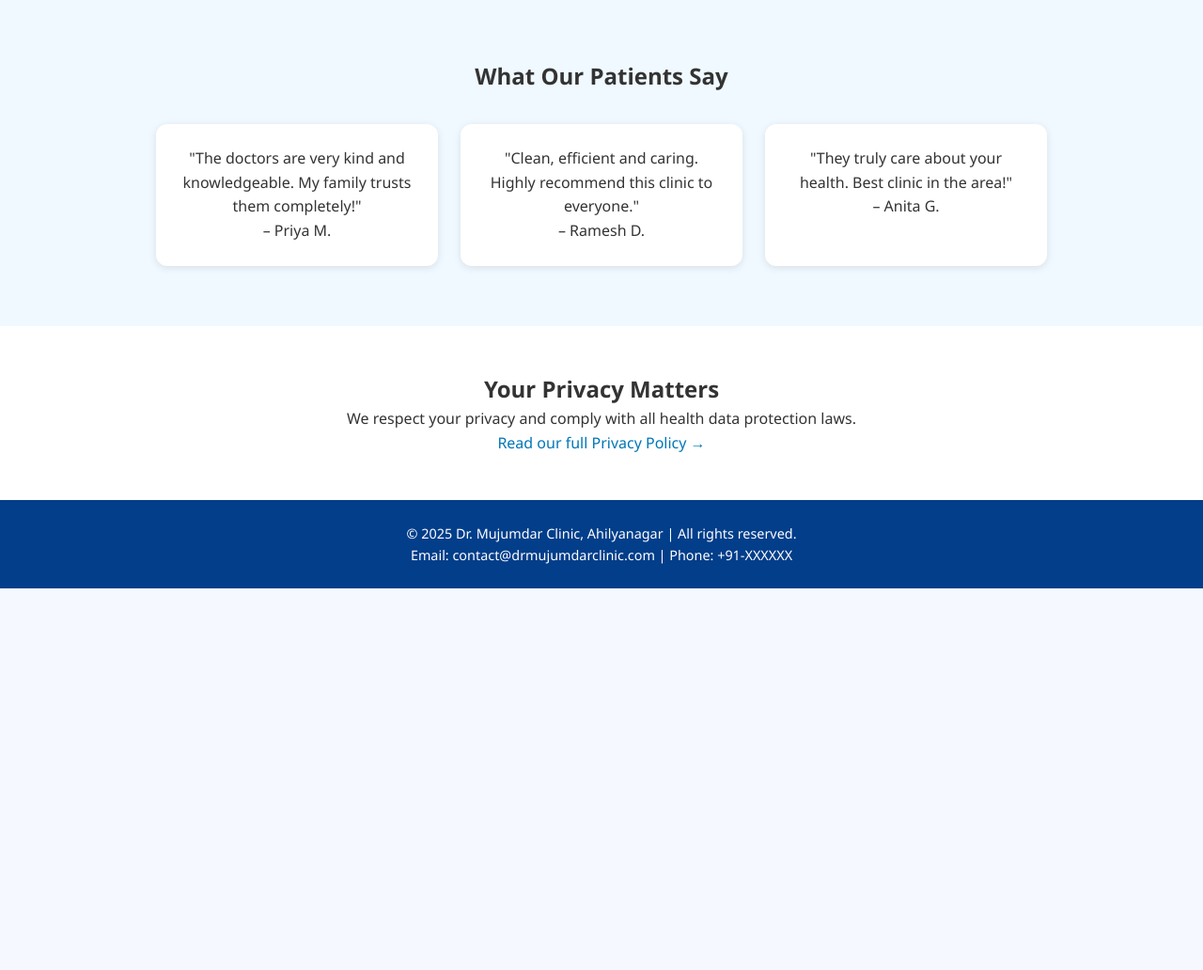
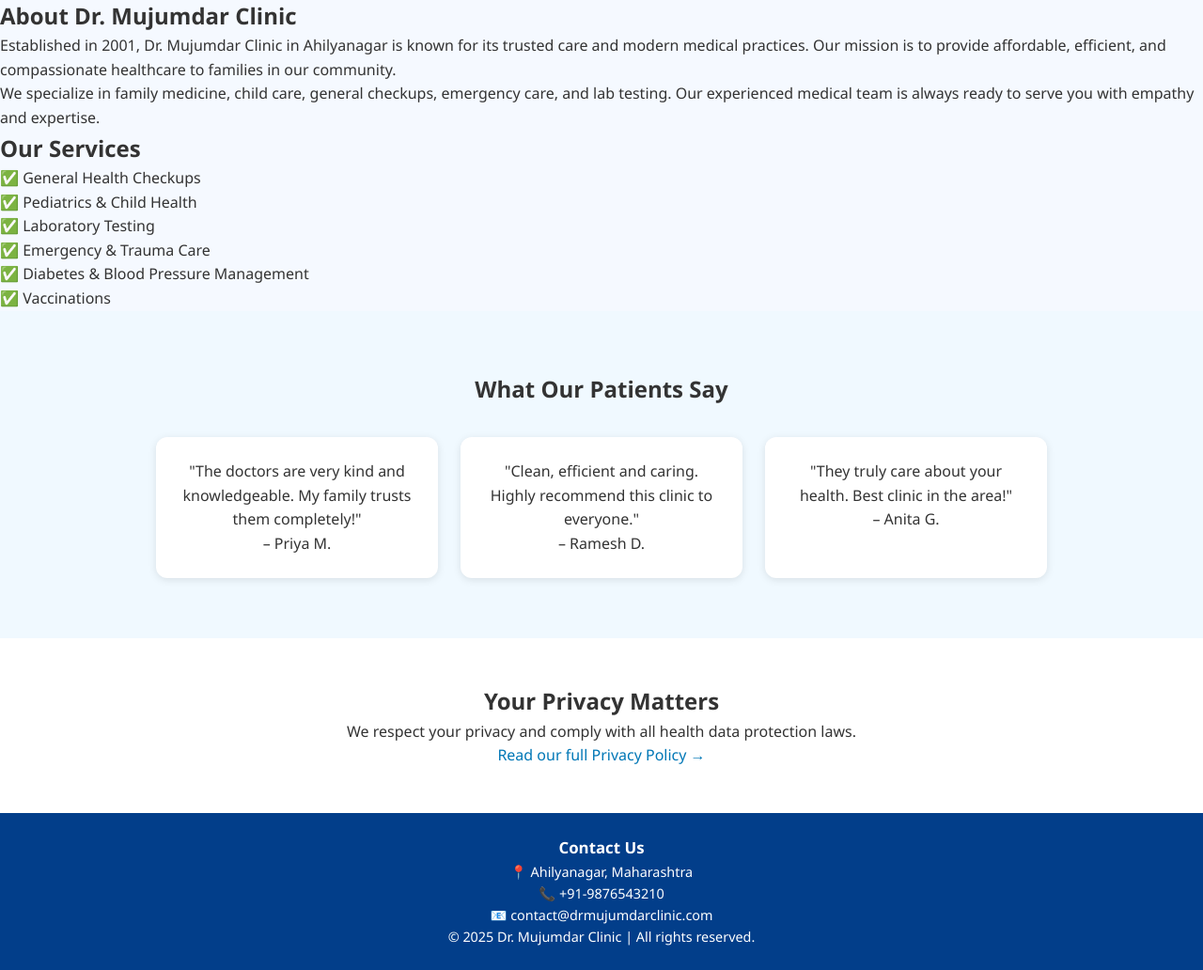
Before and after one commit to drmujumdarclinic/drmujumdarc, a plain HTML site: page index.html in a window 1280 px wide. Shown: the part 790-1822 px from the top of the page at 94% size. Before the commit the page ends 1416 px from the top, so only its background shows below. Drawn offline with nearby package versions, Linux system fonts and the light colour scheme.

Commit message:
Update index.html

```diff
--- a/index.html
+++ b/index.html
@@ -15,6 +15,8 @@
     <div class="logo">Dr. Mujumdar Clinic</div>
     <nav id="nav-links" class="nav-links">
       <a href="#home">Home</a>
+      <a href="#about">About</a>
+      <a href="#services">Services</a>
       <a href="#testimonials">Testimonials</a>
       <a href="#privacy">Privacy</a>
       <a href="#contact">Contact</a>
@@ -24,11 +26,36 @@
 
   <!-- Hero Section -->
   <section class="hero" id="home">
+    <div class="overlay"></div>
     <div class="hero-text" data-aos="fade-up">
       <h1>Where Health Meets Elegance</h1>
       <p>Since 2001 – Compassionate care because your family’s health deserves the best</p>
       <a href="#contact" class="btn">Book Appointment</a>
     </div>
+  </section>
+
+  <!-- About Us -->
+  <section class="about" id="about" data-aos="fade-up">
+    <h2>About Dr. Mujumdar Clinic</h2>
+    <p>
+      Established in 2001, Dr. Mujumdar Clinic in Ahilyanagar is known for its trusted care and modern medical practices. Our mission is to provide affordable, efficient, and compassionate healthcare to families in our community.
+    </p>
+    <p>
+      We specialize in family medicine, child care, general checkups, emergency care, and lab testing. Our experienced medical team is always ready to serve you with empathy and expertise.
+    </p>
+  </section>
+
+  <!-- Services -->
+  <section class="services" id="services" data-aos="fade-up">
+    <h2>Our Services</h2>
+    <ul>
+      <li>✅ General Health Checkups</li>
+      <li>✅ Pediatrics & Child Health</li>
+      <li>✅ Laboratory Testing</li>
+      <li>✅ Emergency & Trauma Care</li>
+      <li>✅ Diabetes & Blood Pressure Management</li>
+      <li>✅ Vaccinations</li>
+    </ul>
   </section>
 
   <!-- Testimonials -->
@@ -53,20 +80,23 @@
   <!-- Privacy Policy -->
   <section class="privacy" id="privacy" data-aos="fade-up">
     <h2>Your Privacy Matters</h2>
-    <p>We respect your privacy and comply with all health data protection laws. <br />
+    <p>We respect your privacy and comply with all health data protection laws.<br />
       <a href="/privacy-policy.html">Read our full Privacy Policy →</a>
     </p>
   </section>
 
-  <!-- Footer -->
+  <!-- Footer / Contact -->
   <footer id="contact">
     <div class="footer-content">
-      <p>© 2025 Dr. Mujumdar Clinic, Ahilyanagar | All rights reserved.</p>
-      <p>Email: contact@drmujumdarclinic.com | Phone: +91-XXXXXX</p>
+      <h3>Contact Us</h3>
+      <p>📍 Ahilyanagar, Maharashtra</p>
+      <p>📞 +91-9876543210</p>
+      <p>📧 contact@drmujumdarclinic.com</p>
+      <p>© 2025 Dr. Mujumdar Clinic | All rights reserved.</p>
     </div>
   </footer>
 
-  <!-- Scroll animation JS -->
+  <!-- JS for AOS + Menu -->
   <script src="https://unpkg.com/aos@2.3.1/dist/aos.js"></script>
   <script>
     AOS.init();
```
